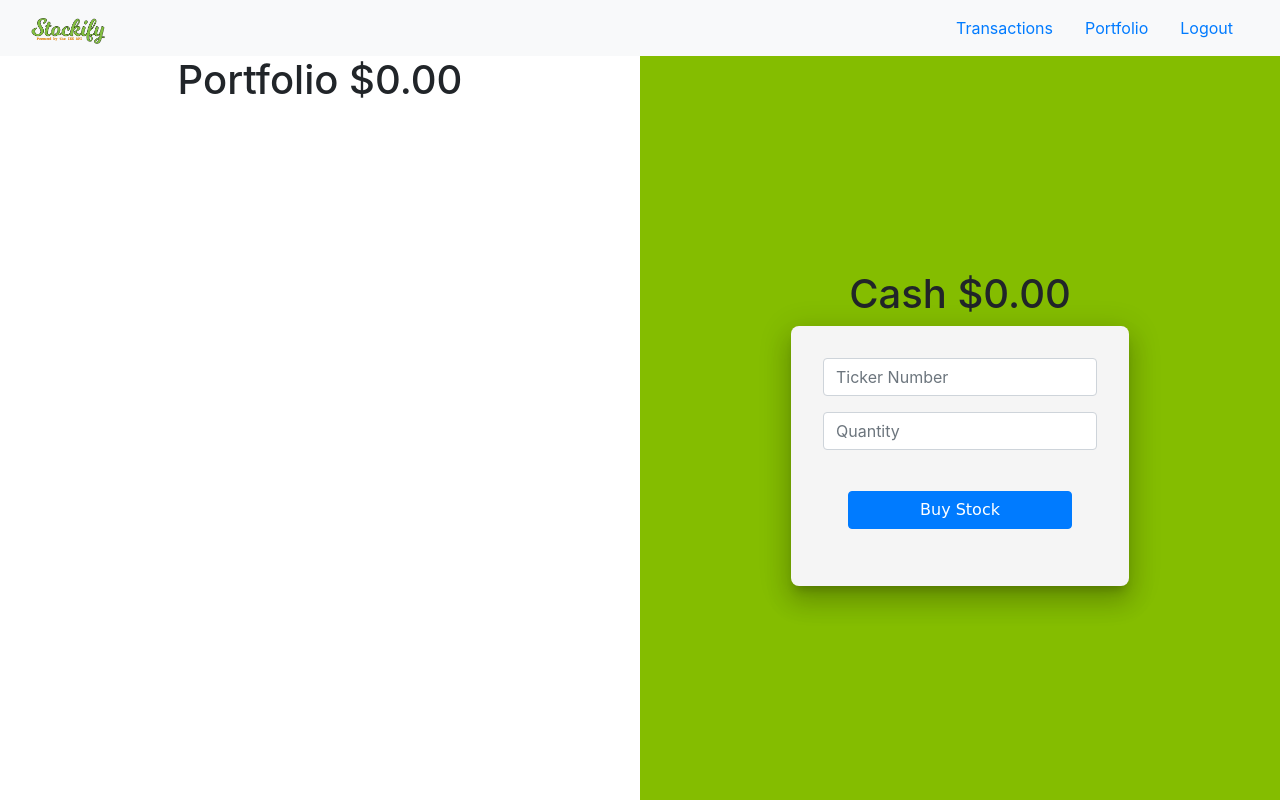
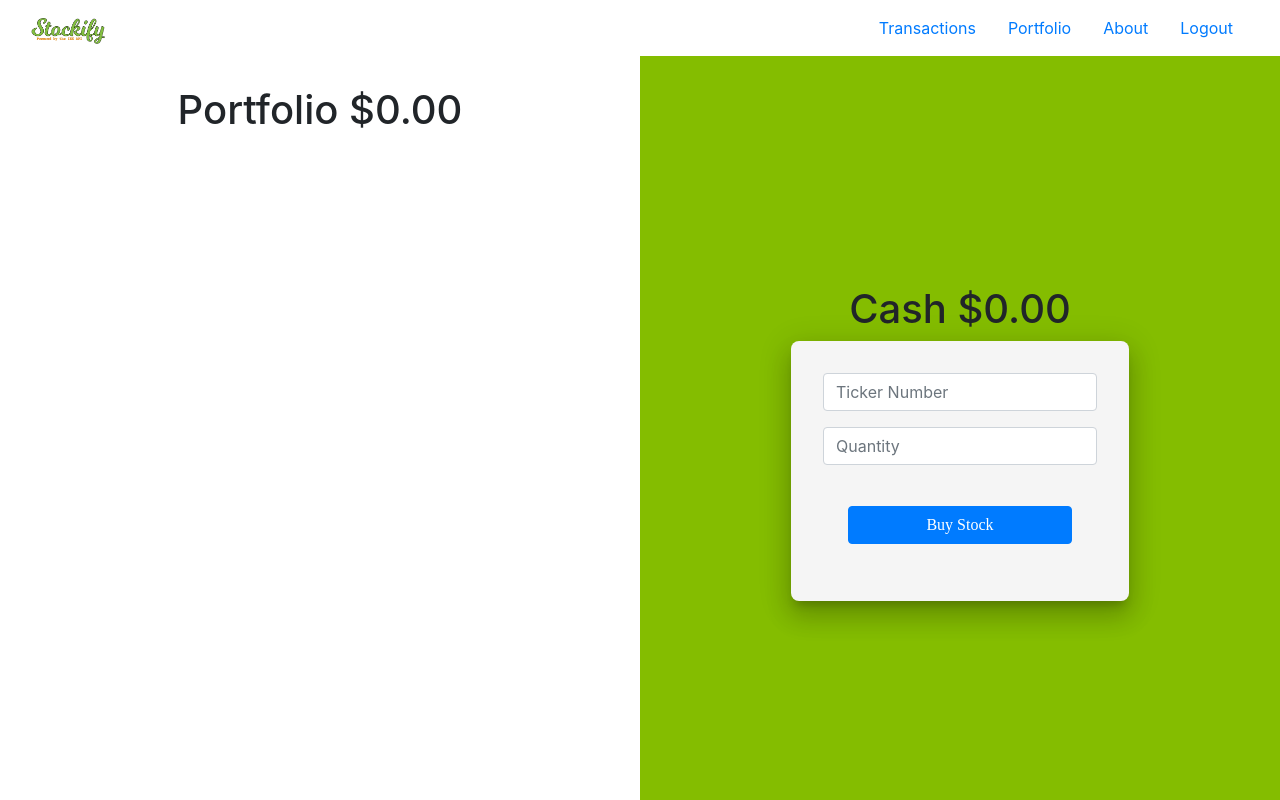
Before and after one commit to katbelle/TTP-FS, a Flask app: page /portfolio in a window 1280 px wide. Run offline with Flask 2, Linux system fonts and the light colour scheme; the visitor is signed in with stand-in values (Sample User, id 1); data comes from the database, SQL or seed files in the repository; data that the repository does not hold is empty; some libraries are stand-ins or nearby versions.

Commit message:
Started about me page

```diff
--- a/app.py
+++ b/app.py
@@ -35,11 +35,10 @@
 		return redirect("/login")
 
 
-#Build out an about me page if theres time
-# @app.route('/about')
-# def render_about_me():
-# 	"""An about me page"""
-# 	return render_template("about.html")
+@app.route('/about')
+def render_about_me():
+	"""An about me page"""
+	return render_template("about.html")
 
 
 @app.route("/sign-up", methods=["GET", "POST"])
@@ -78,7 +77,7 @@
 		q = User.query
 		if q.filter((User.email == email), (User.password == password)).first():
 			session["logged_in_user"] = q.filter(User.email == email).one().user_id
-			flash("Logged in!")
+			# flash("Logged in!")
 			return redirect("/")
 		else:
 			flash("The e-mail or password entered was incorrect.")
@@ -133,7 +132,7 @@
 	"""log out"""
 	print("Log out route accessed", session.get("logged_in_user"))
 	del session["logged_in_user"]
-	flash("you're logged out")
+	flash("Success! You're logged out")
 	return redirect("/")
 
 
--- a/iex_api.py
+++ b/iex_api.py
@@ -9,11 +9,21 @@
 
 	def get_stock(self, ticker_id):
 		stock = Stock(ticker_id)
-		return stock
+		# pick up here, not sure if I did the 3 lines underneath correctly.
+		try:
+			price = stock.get_price()
+			_LOGGER.debug("bleeeeeep %s", stock)
+		except IEXSymbolError as error:
+			_LOGGER.error("unknown symbol'%s'", self._stock)
+
+		# return stock, None
+
+
 
 	def purchase_stocks(self, ticker_id, quantity):
 		"""Purchase stocks and return a transaction."""
-		stock = self.get_stock(ticker_id)
+
+		stock, error = self.get_stock(ticker_id)
 		price = stock.get_price() * 100
 		cost = price * int(quantity)
 
@@ -35,6 +45,7 @@
 		db.session.commit()
 		return transaction, None
 
+
 	def get_portfolio(self):
 		""" Returns portfolio as nested dictionary """
 		portfolio = {}
--- a/static/style.css
+++ b/static/style.css
@@ -17,6 +17,7 @@
 
 h1 {
   text-align: center;
+  padding-top: 30px;
 }
 
 .content {
@@ -73,8 +74,9 @@
   /* margin-top: 32px; */
 }
 
-.container-fluid {
-  height: 40px;
+
+#main-div{
+  margin-top: 60px;
 }
 
 #signup {
@@ -184,19 +186,23 @@
 
 
 .navbar {
-  background-color: whitesmoke;
+  background-color: white;
+  height: 20px;
 }
 
 .navbar-nav {
   text-align: right;
-  bottom: 0;
+}
+
+.navbar-header {
+
 }
 
 .btn {
   margin: 25px;
   padding: 8px 15px;
   border: 2px dashed #84bd00;
-  font-family: "Pacifico", cursive;
+  font-family: "Pacifico";
   font-size: 12px;
   line-height: 1;
   color: #84bd00;
@@ -211,3 +217,16 @@
   color: #000;
   background-color: #84bd00;
 }
+
+.sign-up {
+  float: right;
+  margin-right: 30px;
+  margin-top: 33px;
+}
+
+.flash {
+  position: absolute;
+  bottom: 30px;
+  width: 100%;
+  padding-left: 1px;
+}
--- a/templates/base.html
+++ b/templates/base.html
@@ -17,7 +17,7 @@
 <section class="content">
 
   	<!-- Static navbar -->
-	 <nav class="navbar navbar-light bg-light fixed-top">
+	 <nav class="navbar navbar-light fixed-top">
       <div class="container-fluid">
         <div class="navbar-header">
           <a class="navbar-brand" href="/">
@@ -33,11 +33,13 @@
                   <a class="nav-link" href="/portfolio">Portfolio</a>
               </li>
               <li class="nav-item">
+                  <a class="nav-link" href="/about"> About </a>
+              </li>
+              <li class="nav-item">
                   <a class="nav-link" href="/logout"> Logout </a>
               </li>
             </ul>
         </div>
-      </div>
     </nav>
 
 
--- a/templates/register.html
+++ b/templates/register.html
@@ -28,7 +28,7 @@
 				</div>
 		</div>
 		<div>
-			<section class="col-xs-12 col-sm-12 col-md-12 col-lg-12 right">
+			<section id="main-div" class="col-xs-12 col-sm-12 col-md-12 col-lg-12 right">
 					<div id="signup-container">
 						<h2 id="signup" >Sign Up Today</h2>
 						<form id="registration-form" action="/sign-up" method="post" role="form" >
--- a/templates/sign_in.html
+++ b/templates/sign_in.html
@@ -21,11 +21,10 @@
 							<input type="password" class="form-control" id="password" name="password" placeholder="Password">
 						</div>
 						<button type="submit" class="btn btn-primary">Login</button>
-						<a href="/sign-up" class="btn btn-forgot-pw"> Need to sign up for an account?</a>
 					</form>
 				</div>
 		    </div>
-            <p class="bottom-text"></p>
+            <a href="/sign-up" class="sign-up"> Need to sign up for an account?</a>
         </div>
     </div>
 </body>
```
Also changed, not shown: templates/about.html (added, +17 -0 lines), static/imgs/about_stockify.png (added).
